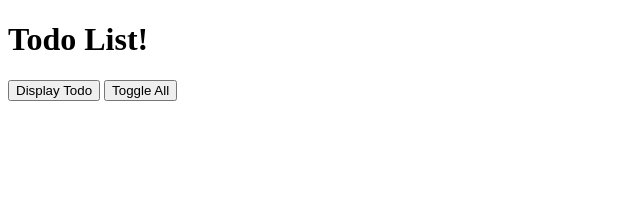
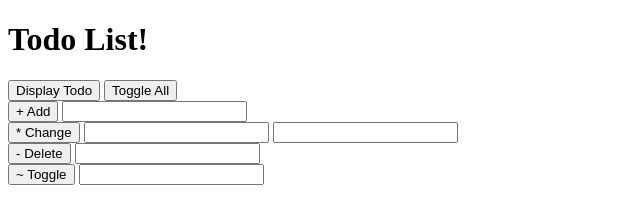
Before and after one commit to jfeliweb/pjs-todo-list-app, a website: page index.html in a window 1280 px wide. Shown: the whole page, without its empty margins (0-640 px from the left). Drawn offline with Linux system fonts and the light colour scheme.

Commit message:
V8 - getting data from inputs

```diff
--- a/index.html
+++ b/index.html
@@ -9,8 +9,31 @@
   <body>
     <h1>Todo List!</h1>
 
-    <button onclick="handlers.displayTodos()">Display Todo</button>
-    <button onclick="handlers.toggleAll()">Toggle All</button>
+    <div>
+      <button onclick="handlers.displayTodos()">Display Todo</button>
+      <button onclick="handlers.toggleAll()">Toggle All</button>
+    </div>
+
+    <div>
+      <button onclick="handlers.addTodo()">+ Add</button>
+      <input id="addTodoTextInput" type="text" />
+    </div>
+
+    <div>
+      <button onclick="handlers.changeTodo()">* Change</button>
+      <input id="changeTodoPositionInput" type="number" />
+      <input id="changeTodoTextInput" type="text" />
+    </div>
+
+    <div>
+      <button onclick="handlers.deleteTodo()">- Delete</button>
+      <input id="deleteTodoPositionInput" type="number" />
+    </div>
+
+    <div>
+      <button onclick="handlers.toggleCompleted()">~ Toggle</button>
+      <input id="toggleCompletedPositionInput" type="number" />
+    </div>
   </body>
   <script src="lib/script.js"></script>
 </html>
--- a/lib/script.js
+++ b/lib/script.js
@@ -28,7 +28,7 @@ var todoList = {
     this.displayTodos();
   },
   deleteTodo: function (position) {
-    this.todo.splice(z, 1);
+    this.todos.splice(position, 1);
     this.displayTodos();
   },
   toggleCompleted: function (position) {
@@ -65,5 +65,27 @@ var handlers = {
   },
   toggleAll: function () {
     todoList.toggleAll();
+  },
+  addTodo: function () {
+    var addTodoTextInput = document.getElementById('addTodoTextInput');
+    todoList.addTodo(addTodoTextInput.value);
+    addTodoTextInput.value = '';
+  },
+  changeTodo: function () {
+    var changeTodoPositionInput = document.getElementById('changeTodoPositionInput');
+    var changeTodoTextInput = document.getElementById('changeTodoTextInput');
+    todoList.changeTodo(changeTodoPositionInput.value, changeTodoTextInput.value);
+    changeTodoPositionInput.value = '';
+    changeTodoTextInput.value = '';
+  },
+  deleteTodo: function () {
+    var deleteTodoPositionInput = document.getElementById('deleteTodoPositionInput');
+    todoList.deleteTodo(deleteTodoPositionInput.value);
+    deleteTodoPositionInput.value = '';
+  },
+  toggleCompleted: function () {
+    var toggleCompletedPositionInput = document.getElementById('toggleCompletedPositionInput');
+    todoList.toggleCompleted(toggleCompletedPositionInput.value);
+    toggleCompletedPositionInput.value = '';
   }
 };
```
